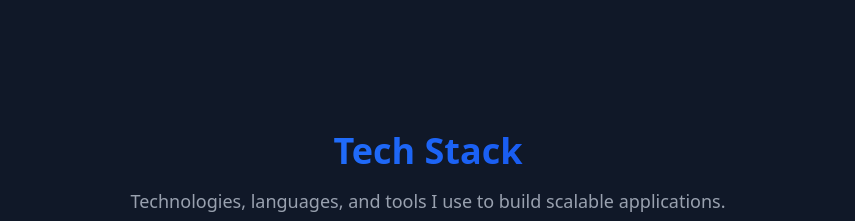
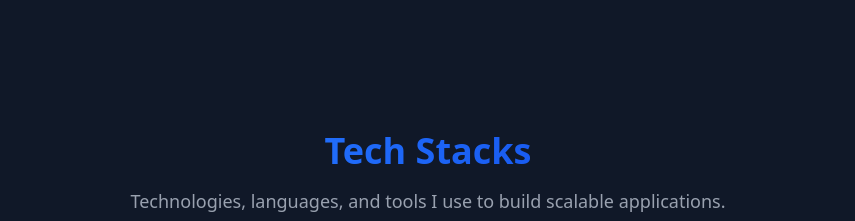
Before and after one commit to adrianKiv/Portofolio_web, a React (Vite) app: page / in a window 1280 px wide. Shown: the part 5360-5581 px from the top of the page, without its empty margins (212-1067 px from the left). Built offline with nearby package versions, Linux system fonts and the light colour scheme.

Commit message:
new UI 3

```diff
--- a/src/partials/TechStack.jsx
+++ b/src/partials/TechStack.jsx
@@ -103,7 +103,7 @@ export default function TechStack() {
         {/* Header Section */}
         <div className="text-center mb-16 max-w-2xl mx-auto">
           <h2 className="text-3xl md:text-4xl font-extrabold text-transparent bg-clip-text bg-gradient-to-r from-blue-500 to-blue-700 mb-4">
-            Tech Stack
+            Tech Stacks
           </h2>
           <p className="text-gray-600 dark:text-gray-400 text-lg">
             Technologies, languages, and tools I use to build scalable
```
